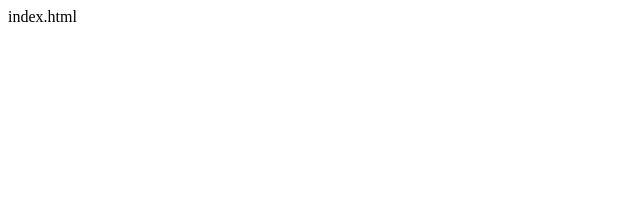
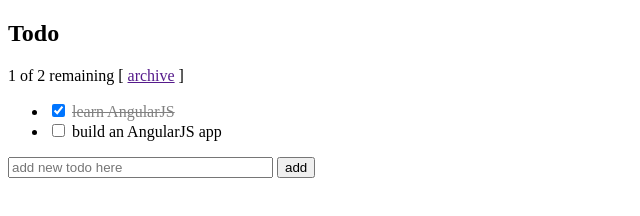
Before and after one commit to Bizcho/D-D-character-sheet, a plain HTML site: page index.html in a window 1280 px wide. Shown: the whole page, without its empty margins (0-640 px from the left). Drawn offline with nearby package versions, Linux system fonts and the light colour scheme.

Commit message:
messing with angular JS
trying some simple code for a mockup

```diff
--- /dev/null
+++ b/css/todo.css
@@ -0,0 +1,4 @@
+.done-true {
+  text-decoration: line-through;
+  color: grey;
+}
--- a/index.html
+++ b/index.html
@@ -1 +1,28 @@
-index.html
+<!doctype html>
+<html ng-app="todoApp">
+  <head>
+    <script src="https://ajax.googleapis.com/ajax/libs/angularjs/1.7.2/angular.min.js"></script>
+    <script src="js/todo.js"></script>
+    <link rel="stylesheet" href="css/todo.css">
+  </head>
+  <body>
+    <h2>Todo</h2>
+    <div ng-controller="TodoListController as todoList">
+      <span>{{todoList.remaining()}} of {{todoList.todos.length}} remaining</span>
+      [ <a href="" ng-click="todoList.archive()">archive</a> ]
+      <ul class="unstyled">
+        <li ng-repeat="todo in todoList.todos">
+          <label class="checkbox">
+            <input type="checkbox" ng-model="todo.done">
+            <span class="done-{{todo.done}}">{{todo.text}}</span>
+          </label>
+        </li>
+      </ul>
+      <form ng-submit="todoList.addTodo()">
+        <input type="text" ng-model="todoList.todoText"  size="30"
+               placeholder="add new todo here">
+        <input class="btn-primary" type="submit" value="add">
+      </form>
+    </div>
+  </body>
+</html>
--- /dev/null
+++ b/js/todo.js
@@ -0,0 +1,28 @@
+angular.module('todoApp', [])
+  .controller('TodoListController', function() {
+    var todoList = this;
+    todoList.todos = [
+      {text:'learn AngularJS', done:true},
+      {text:'build an AngularJS app', done:false}];
+
+    todoList.addTodo = function() {
+      todoList.todos.push({text:todoList.todoText, done:false});
+      todoList.todoText = '';
+    };
+
+    todoList.remaining = function() {
+      var count = 0;
+      angular.forEach(todoList.todos, function(todo) {
+        count += todo.done ? 0 : 1;
+      });
+      return count;
+    };
+
+    todoList.archive = function() {
+      var oldTodos = todoList.todos;
+      todoList.todos = [];
+      angular.forEach(oldTodos, function(todo) {
+        if (!todo.done) todoList.todos.push(todo);
+      });
+    };
+  });
```
